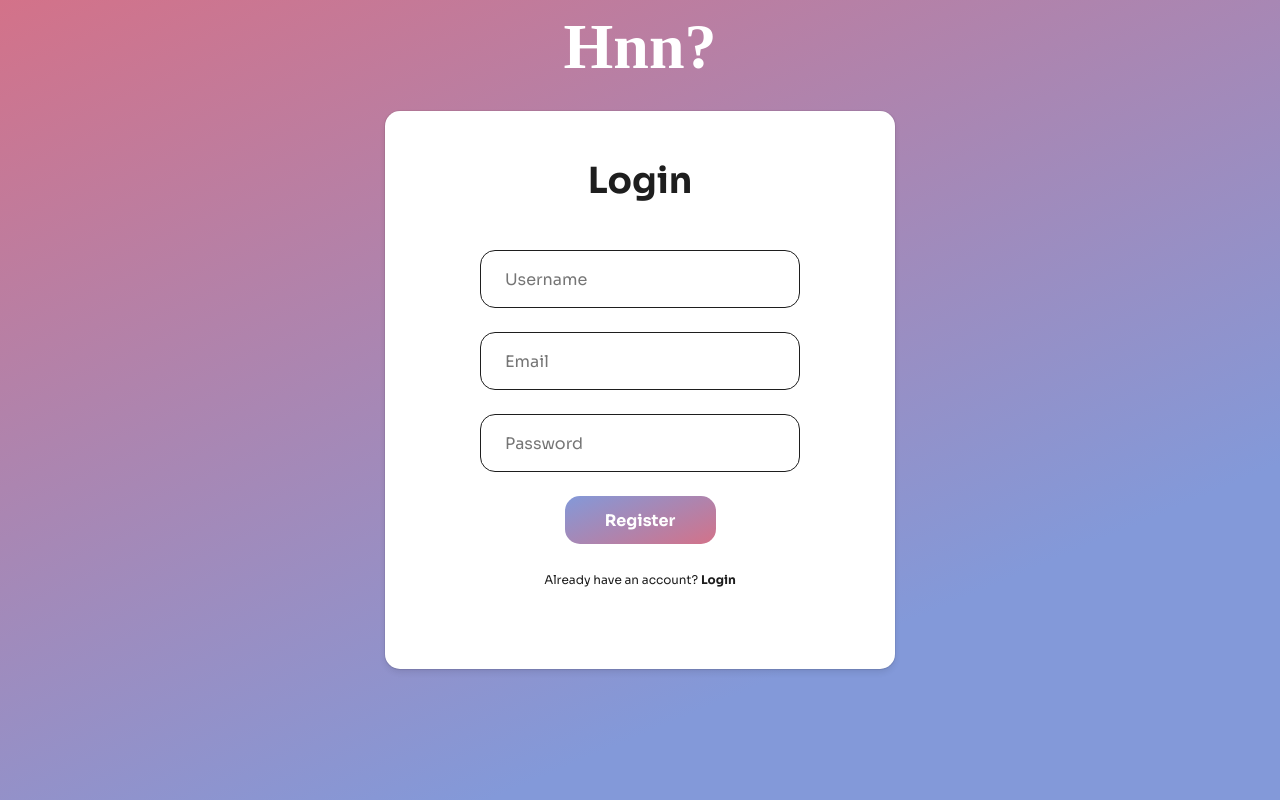
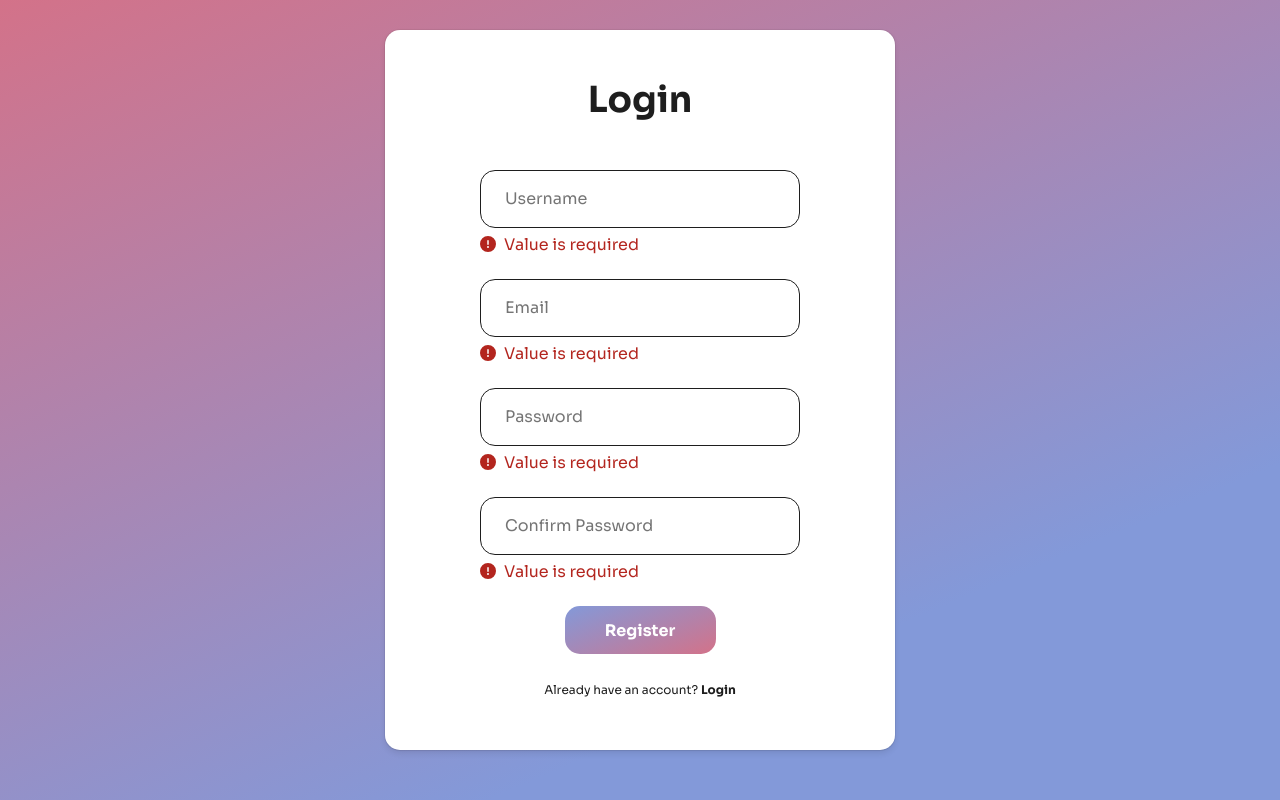
Before and after one commit to AkmalArifin/anon-project, a Vue app in the folder frontend/: page /register in a window 1280 px wide. Both pictures are taken after a click on the button "Register". Built offline with nearby package versions, Linux system fonts and the light colour scheme; no server answers; a web font is replaced by a local one.

Commit message:
feat: validation register

```diff
--- a/frontend/src/assets/base.css
+++ b/frontend/src/assets/base.css
@@ -17,6 +17,7 @@
   --white: #FFFFFF;
   --grey-light: #E5E5E5;
   --grey-dark: #646464;
+  --color-error: #B3251E;
 
   --section-gap: 160px;
 
--- a/frontend/src/main.ts
+++ b/frontend/src/main.ts
@@ -14,10 +14,10 @@ import { library } from '@fortawesome/fontawesome-svg-core';
 import { FontAwesomeIcon } from '@fortawesome/vue-fontawesome';
 
 /* import specific icons */
-import { faEnvelope, faGear, faPaperPlane, faShareNodes, faSort, faSortDown, faSortUp, faStar, faTrash } from '@fortawesome/free-solid-svg-icons';
+import { faEnvelope, faGear, faPaperPlane, faShareNodes, faSortDown, faSortUp, faStar, faTrash, faCircleExclamation } from '@fortawesome/free-solid-svg-icons';
 
 /* add icons to the library */
-library.add(faPaperPlane, faEnvelope, faGear, faShareNodes, faSortUp, faSortDown, faStar, faTrash);
+library.add(faPaperPlane, faEnvelope, faGear, faShareNodes, faSortUp, faSortDown, faStar, faTrash, faCircleExclamation);
 
 const app = createApp(App);
 
--- /dev/null
+++ b/frontend/src/validators/password.ts
@@ -0,0 +1,8 @@
+const passwordRule = (password: string) => {
+    if(false === /\d/.test(password))
+        return false;
+
+    return true;
+}
+
+export default passwordRule;
--- a/frontend/src/views/RegisterView.vue
+++ b/frontend/src/views/RegisterView.vue
@@ -9,9 +9,26 @@
             </div>
             <div class="body">
                 <div class="input">
-                    <input type="text" class="p2" v-model="username" placeholder="Username">
-                    <input type="text" class="p2" v-model="email" placeholder="Email">
-                    <input type="password" class="p2" v-model="password" placeholder="Password">
+                    <div class="input-container">
+                        <input type="text" class="input-text p2" v-model="userInput.username" placeholder="Username">
+                        <font-awesome-icon v-if="v$.username.$error" icon="fa-solid fa-circle-exclamation" class="error" />
+                        <span v-if="v$.username.$error" :key="v$.username.$errors[0].$uid" class="error message">{{ v$.username.$errors[0].$message }} </span>
+                    </div>
+                    <div class="input-container">
+                        <input type="text" class="input-text p2" v-model="userInput.email" placeholder="Email">
+                        <font-awesome-icon v-if="v$.email.$error" icon="fa-solid fa-circle-exclamation" class="error" />
+                        <span v-if="v$.email.$error" :key="v$.email.$errors[0].$uid" class="error message">{{ v$.email.$errors[0].$message }} </span>
+                    </div>
+                    <div class="input-container">
+                        <input type="password" class="input-text p2" v-model="userInput.password" placeholder="Password">
+                        <font-awesome-icon v-if="v$.password.$error" icon="fa-solid fa-circle-exclamation" class="error" />
+                        <span v-if="v$.password.$error" :key="v$.password.$errors[0].$uid" class="error message">{{ v$.password.$errors[0].$message }} </span>
+                    </div>
+                    <div class="input-container">
+                        <input type="password" class="input-text p2" v-model="userInput.confirmPassword" placeholder="Confirm Password">
+                        <font-awesome-icon v-if="v$.confirmPassword.$error" icon="fa-solid fa-circle-exclamation" class="error" />
+                        <span v-if="v$.confirmPassword.$error" :key="v$.confirmPassword.$errors[0].$uid" class="error message">{{ v$.confirmPassword.$errors[0].$message }} </span>
+                    </div>
                 </div>
                 <div class="button-container">
                     <button class="register-button p2" @click="handleRegister">Register</button>
@@ -26,14 +43,31 @@
 
 <script setup lang="ts">
 import axios from 'axios';
-import { ref } from 'vue';
+import { computed, reactive, ref } from 'vue';
 import { useRouter } from 'vue-router';
+import { useVuelidate } from '@vuelidate/core'
+import { required, email, minLength, maxLength, sameAs, helpers } from '@vuelidate/validators'
+import passwordRule from '../validators/password'
 
 const router = useRouter();
 
-const username = ref("");
-const email = ref("");
-const password = ref("");
+const userInput = reactive({
+    username: "",
+    email: "",
+    password: "",
+    confirmPassword: ""
+});
+
+const rules = computed(() => ({
+    username: {required, minLength: minLength(6), maxLength: maxLength(30)},
+    email: {required, email},
+    password: {required, minLength: minLength(8), passwordRule: helpers.withMessage("Must containt at least 1 number", passwordRule)},
+    confirmPassword: {required, sameAs: sameAs(userInput.password)}
+}));
+
+const v$ = useVuelidate(rules, userInput);
+
+console.log(v$);
 
 async function handleLogin() {
     router.push({name: "login"});
@@ -41,10 +75,18 @@ async function handleLogin() {
 
 async function handleRegister(event: Event) {
     event.preventDefault();
+
+    const result = await v$.value.$validate();
+    if (!result) {
+        console.log(v$.value.$errors);
+        console.log(v$.value.confirmPassword.$errors[0].$message)
+        return
+    }
+
     const data = {
-        "username": username.value,
-        "email": email.value,
-        "password": password.value
+        "username": userInput.username,
+        "email": userInput.email,
+        "password": userInput.password
     }
 
     await axios.post("http://localhost:8082/signup", data)
@@ -53,6 +95,7 @@ async function handleRegister(event: Event) {
         }).catch(error => {
             console.error(error.response);
         });
+
 }
 
 </script>
@@ -87,7 +130,7 @@ export default {
 
 .register-view .card {
     background: var(--white);
-    height: 558px;
+    height: auto;
     width: min(510px, 80vw);
     padding: 48px min(96px, 10vw);
     border: none;
@@ -111,12 +154,23 @@ export default {
     row-gap: 24px;
 }
 
-.register-view .card .body .input > * {
+.register-view .card .body .input .input-text {
     width: min(320px, 60vw);
     height: 58px;
     padding: 13px 24px;
     border: 1px solid var(--black-1);
     border-radius: 15px;
+}
+
+.register-view .card .body .input .error {
+   text-align: left;
+   color: var(--color-error);
+   white-space: inherit;
+   margin-top: 8px;
+}
+
+.register-view .card .body .input .error.message {
+   margin-left: 8px;
 }
 
 .register-view .card .body .button-container {
```
